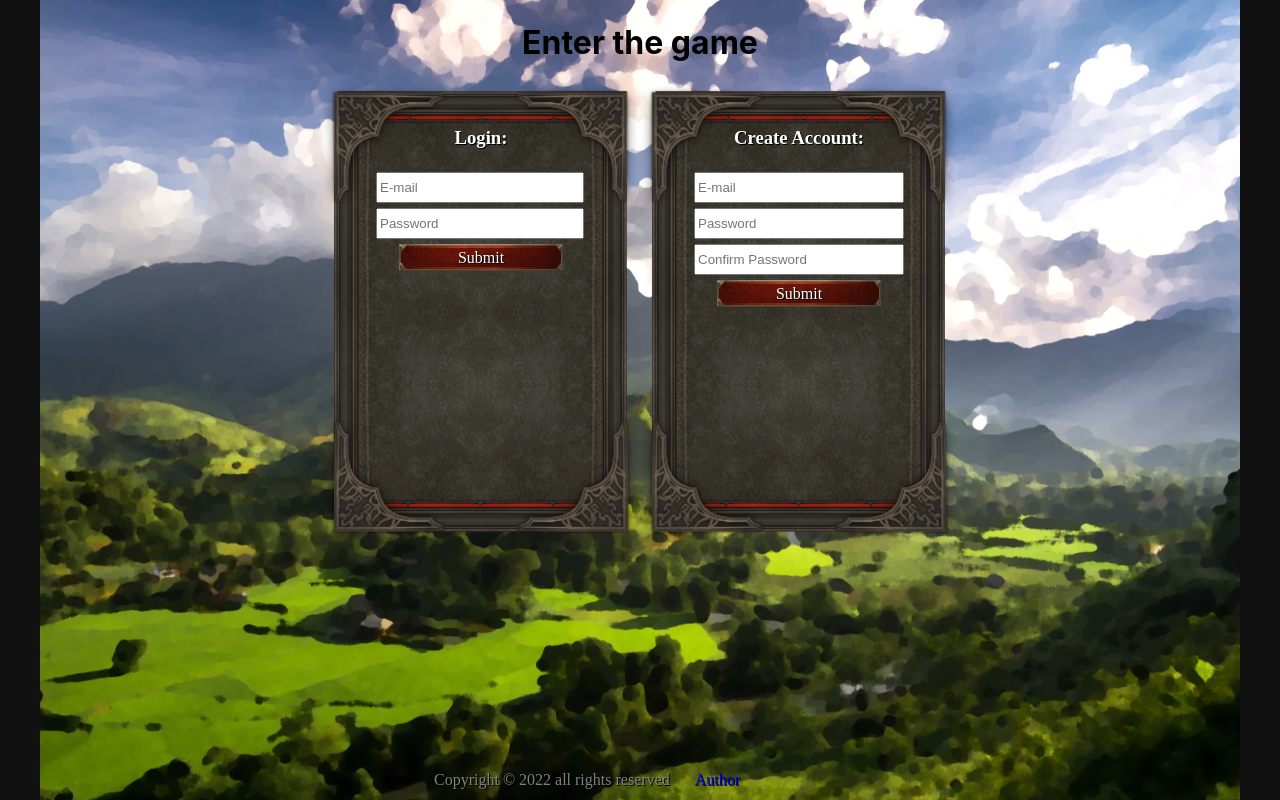
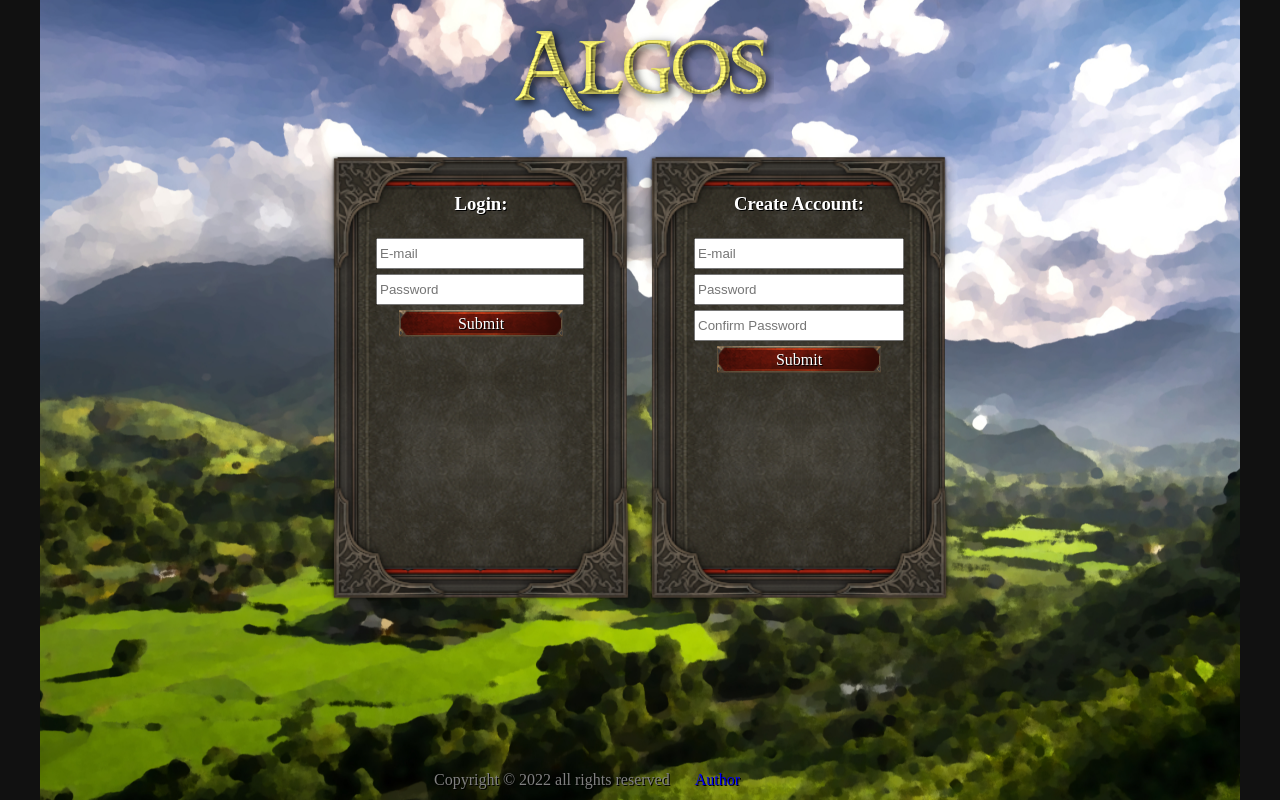
Before and after one commit to exewin/bg, a React (Create React App) app: page / in a window 1280 px wide. Built offline with nearby package versions, Linux system fonts and the light colour scheme; no server answers; a web font is replaced by a local one.

Commit message:
update logos

```diff
--- a/public/index.html
+++ b/public/index.html
@@ -27,7 +27,7 @@
       work correctly both with client-side routing and a non-root public URL.
       Learn how to configure a non-root public URL by running `npm run build`.
     -->
-    <title>React App</title>
+    <title>Algos</title>
   </head>
   <body>
     <noscript>You need to enable JavaScript to run this app.</noscript>
--- a/src/sites/Login.js
+++ b/src/sites/Login.js
@@ -6,6 +6,7 @@ import {Background} from "./../components/Background"
 import {Footer} from "./../components/Footer"
 import { bgs } from "../utils/backgroundController"
 import { stopAll } from "../utils/soundController"
+import logo from "../assets/ui/logo.png"
 
 const Container = styled.div`
 height: 100vh;
@@ -24,6 +25,9 @@ const Title = styled.h1`
 text-align: center;
 `
 
+const Img = styled.img`
+`
+
 export const Login = () => {
     useEffect(()=>{
         stopAll()
@@ -31,7 +35,7 @@ export const Login = () => {
     return(
         <Container>
             <Background img={bgs[5]}css={{position:'relative'}}>
-                <Title>Enter the game</Title>
+                <Title><Img src={logo}/></Title>
                 <Wrapper>
                     <LoginBox/>
                     <RegisterBox/>
```
Also changed, not shown: src/assets/ui/logo.png (added), 1 other file (tests, documents, lock files or other folders).
